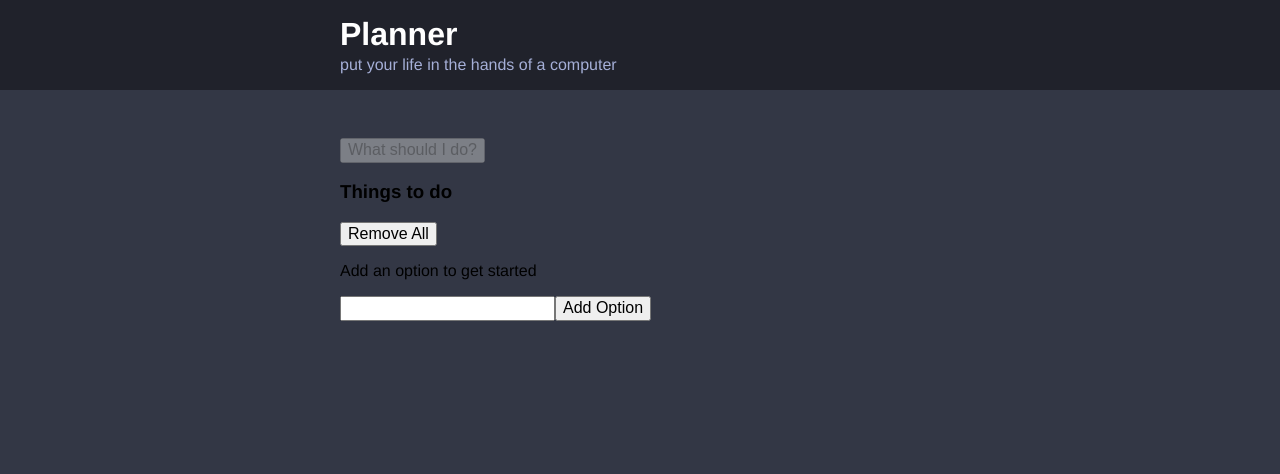
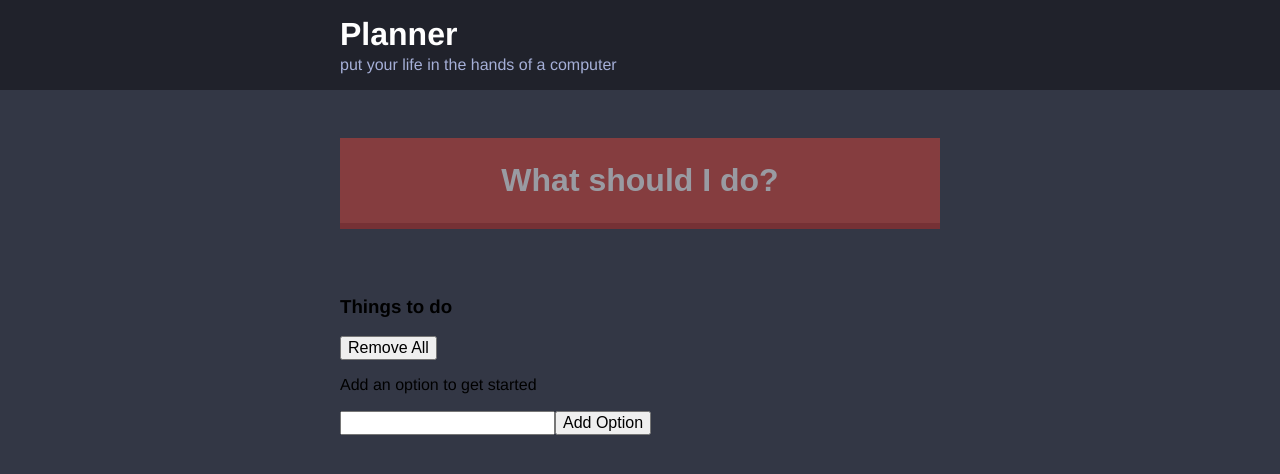
Before and after one commit to wrillrysata/expensify, a React app: page / in a window 1280 px wide. Shown: the top 474 px of the page. Built offline with nearby package versions, Linux system fonts and the light colour scheme.

Commit message:
Enhance UI, implement widget

```diff
--- a/src/styles/base/_base.scss
+++ b/src/styles/base/_base.scss
@@ -8,3 +8,9 @@ body{
     font-size: $m-size;
     background: $dark-blue;
 }
+button{
+    cursor:pointer
+}
+button:disabled{
+    cursor:default;
+}
--- a/src/styles/base/_settings.scss
+++ b/src/styles/base/_settings.scss
@@ -1,9 +1,12 @@
 //Colors
-$off-black:#20222b;
-$off-white:#a5afd7;
-$dark-blue:#333745;
+$off-black: #20222b;
+$off-white: #a5afd7;
+$dark-blue: #333745;
+$light-blue:#464b5e;
+$red: #d7433b;
 
 //Spacing
-$m-size:1.6rem;
-$l-size:3.2rem;
-$xl-size:4.8rem;
+$s-size:1.2rem;
+$m-size: 1.6rem;
+$l-size: 3.2rem;
+$xl-size: 4.8rem;
--- /dev/null
+++ b/src/styles/components/_button.scss
@@ -0,0 +1,28 @@
+.big-button{
+    background: $red;
+    border: none;
+  border-bottom: .6rem solid darken($color: $red, $amount: 10%);
+  color: white;
+  font-weight: bold;
+  font-size: $l-size;
+  margin-bottom: $xl-size;
+  padding: 24px;
+  width: 100%;
+}
+.big-button:disabled{
+    opacity:.5
+}
+.button{
+    background: $red;
+    border: none;
+  border-bottom: .3rem solid darken($color: $red, $amount: 10%);
+  color: white;
+  font-weight: 500;
+  padding: $s-size;
+}
+.button--link{
+    background:none;
+    border:none;
+    color:$off-white;
+    padding:0;
+}
--- /dev/null
+++ b/src/styles/components/_widget.scss
@@ -0,0 +1,22 @@
+.widget{
+    background: $light-blue;
+    margin-bottom: $xl-size;
+}
+.widget-header{
+    background: $off-black;
+    color:$off-white;
+    padding: $m-size;
+    display: flex;
+    justify-content: space-between;
+}
+.widget-header__title{
+    margin:0;
+}
+.widget__message{
+    text-align: center;
+   color:$off-white;
+    padding:$l-size;
+    margin:0;
+    border-bottom: 1px solid lighten($color: $light-blue, $amount: 10%);
+
+}
--- a/src/styles/styles.scss
+++ b/src/styles/styles.scss
@@ -3,4 +3,6 @@ $brand-color: blue;
 @import './base/settings';
 @import './base/base';
 @import './components/container';
+@import './components/button';
+@import './components/widget';
 @import './components/header';
```
